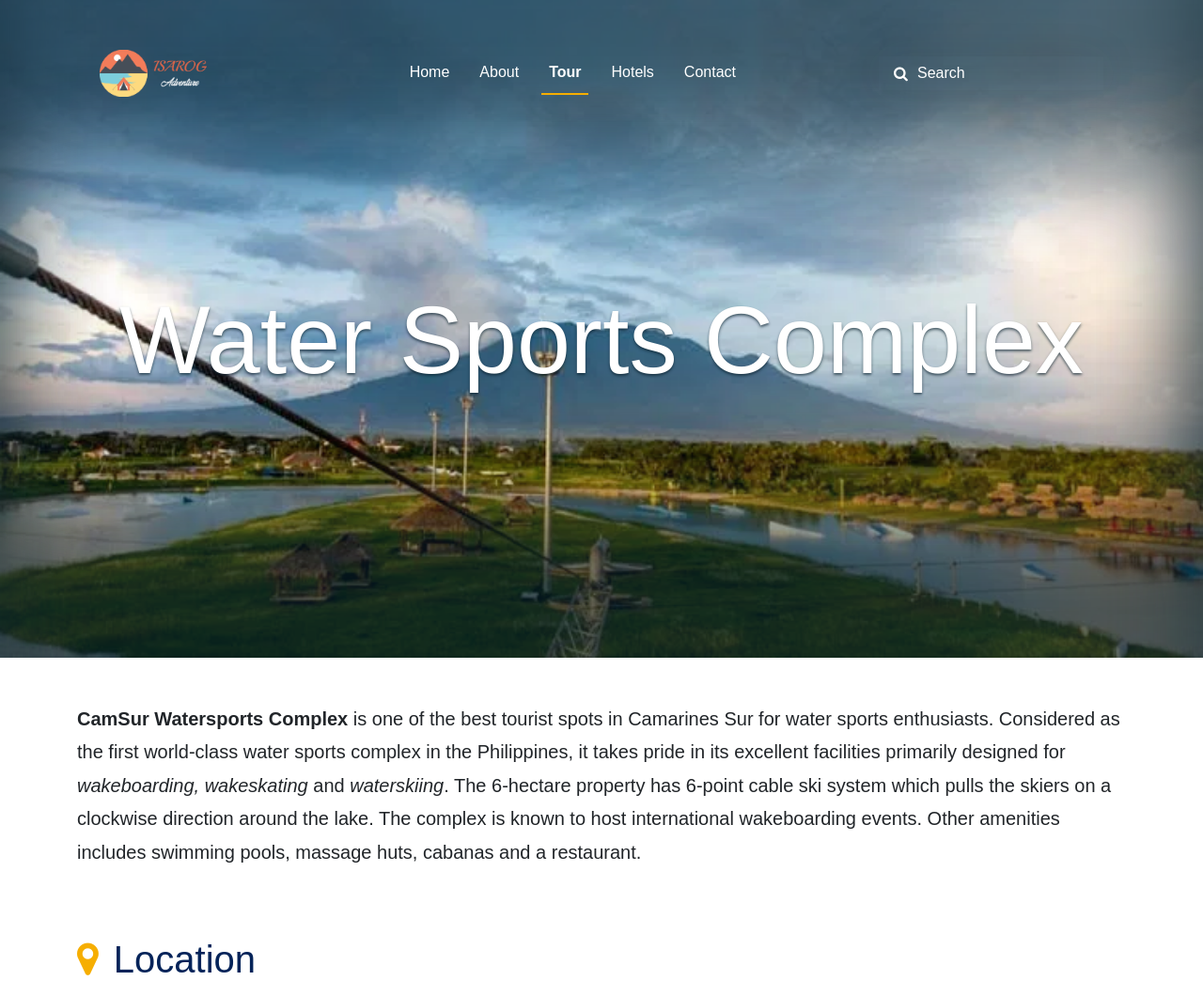
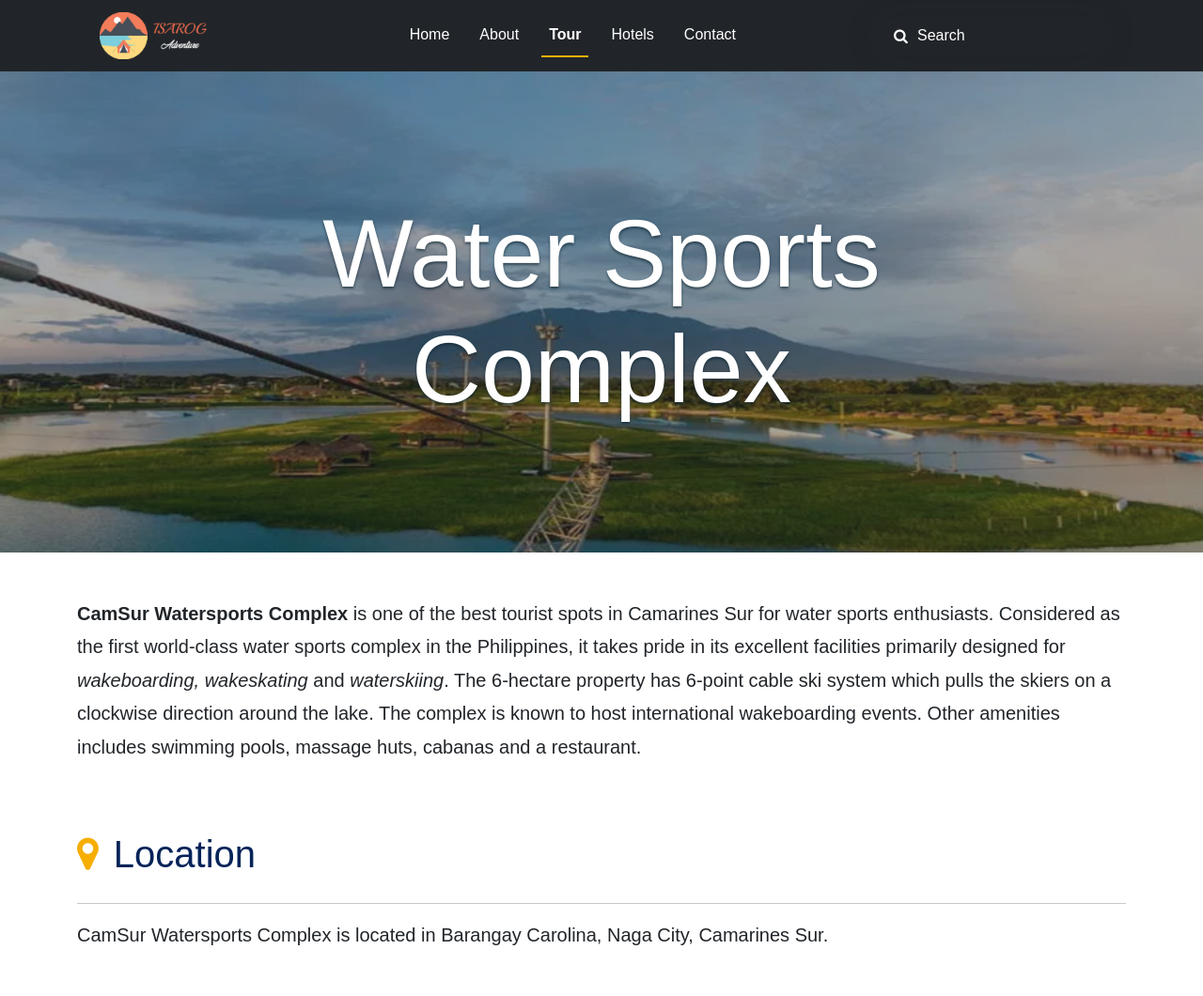
Before and after one commit to jomar567/IsarogAdv, a plain HTML site: page tour/waterSports.html in a window 1280 px wide. Shown: the top 1060 px of the page at 94% size. After the commit the page ends 1029 px from the top, so only its background shows below. Drawn offline with nearby package versions, Linux system fonts and the light colour scheme; a web font is replaced by a local one.

Commit message:
finish waterSports Page

```diff
--- a/assets/css/isarog_adv_style.css
+++ b/assets/css/isarog_adv_style.css
@@ -102,20 +102,19 @@
 
 
 /* WATER SPORTS STYLE */
-.waterSports__header {
+.waterSports__header .header-content .overlay-bg {
   height: 100%;
-  min-height: 700px;
-  background-image: url("/assets/images/CamSur-Watersports.png");
-  background-position: center;
-  background-repeat: no-repeat;
-  background-size: cover;
-  box-shadow: inset 0px 170px 110px rgba(9, 33, 45, 0.65),inset 0px -160px 110px rgba(9, 33, 45, 0.65);
+  position: absolute;
+  width: 100%;
+  top: 50%;
+  left: 50%;
+  transform: translate(-50%, -50%);
+  background-color: rgba(35,42,48,0.40);
 }
-.waterSports__header .header-content {
-  height: 500px;
-  display: flex;
-  justify-content: center;
-  align-items: center;
+.waterSports__header .header-content h1 {
+  top: 50%;
+  left: 50%;
+  transform: translate(-50%, -50%);
 }
 @media (max-width: 991px) {
   .search-bar .fa-search {
--- a/tour/waterSports.html
+++ b/tour/waterSports.html
@@ -20,7 +20,7 @@
 </head>
 <body>
   <header class="waterSports__header bg-dark mb-5">
-    <nav class="navbar navbar-expand-lg pt-5">
+    <nav class="bg-dark navbar navbar-expand-lg pt-2">
       <div class="container">
         <a class="navbar-brand d-flex align-content-center align-items-center px-4" href="#">
           <img src="/assets/images/Logo.png" alt="Logo" height="50">
@@ -52,8 +52,13 @@
           </div>
         </div>
     </nav>
-    <div class="header-content container text-white text-center">
-      <h1>Water Sports Complex</h1>
+    <div class="header-content text-white text-center position-relative">
+      <img src="/assets/images/watersportsHeaderBG.png" class="w-100" alt="">
+      <div class="container">
+        <div class="overlay-bg">
+          <h1 class="position-absolute">Water Sports Complex</h1>
+        </div>
+      </div>
     </div>
   </header>
 
@@ -72,6 +77,9 @@
       <i class="fa fa-map-marker text-yellow mb-3 me-3" aria-hidden="true"></i>Location
     </h1>
     <hr>
+    <p class="gilroy-medium fs-5">
+      CamSur Watersports Complex is located in Barangay Carolina, Naga City, Camarines Sur.
+    </p>
   </section>
 
 
```
Also changed, not shown: assets/images/watersportsHeaderBG.png (added).
